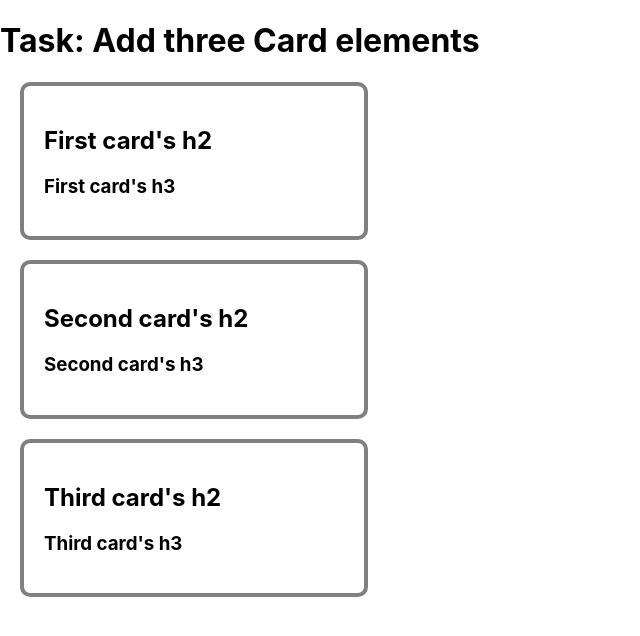
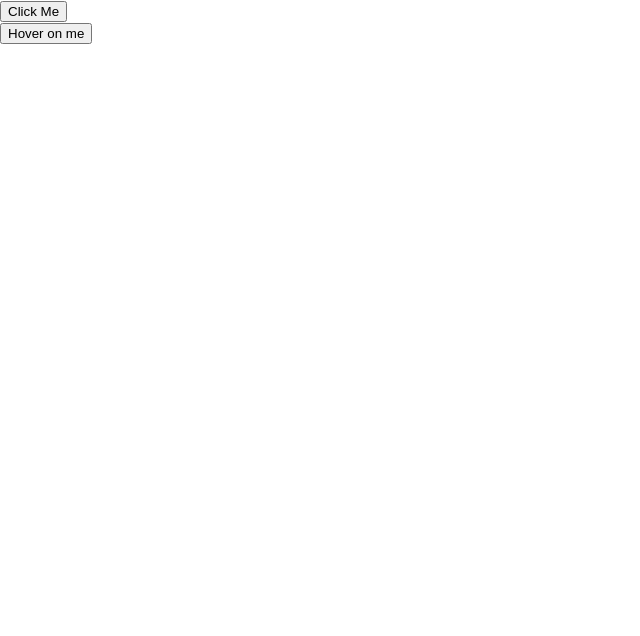
Before and after one commit to palakgarg007/firstapp, a React (Create React App) app: page / in a window 1280 px wide. Shown: the top 636 px of the page, without its empty margins (0-640 px from the left). Built offline with nearby package versions, Linux system fonts and the light colour scheme.

Commit message:
Event Listeners

```diff
--- a/src/App.js
+++ b/src/App.js
@@ -1,6 +1,6 @@
 // import logo from './logo.svg';
 import './App.css';
-import Heading from './Heading';
+import Heading from './components/Heading';
 import Bag from './components/Bag';
 import Apples from './components/Apples';
 import Pears from './components/Pears';
@@ -11,6 +11,7 @@ import Intro3 from './components/Intro3';
 import Promo from './components/Promo';
 import Footer from './components/Footer';
 import Cards from './components/Cards';
+import Btn from './Event Components/Btn'
 
 function App() {
   return(
@@ -29,11 +30,15 @@ function App() {
     // </div>
 
 
+    // <div>
+    //   <h1>Task: Add three Card elements</h1>
+    //   <Cards h2="First card's h2" h3="First card's h3" />
+    //   <Cards h2="Second card's h2" h3="Second card's h3" />
+    //   <Cards h2="Third card's h2" h3="Third card's h3" />
+    // </div>
+
     <div>
-      <h1>Task: Add three Card elements</h1>
-      <Cards h2="First card's h2" h3="First card's h3" />
-      <Cards h2="Second card's h2" h3="Second card's h3" />
-      <Cards h2="Third card's h2" h3="Third card's h3" />
+      <Btn />
     </div>
   )
 }
--- /dev/null
+++ b/src/Event Components/Btn.js
@@ -0,0 +1,24 @@
+const captureClick = () => {
+    console.log("Clicked")
+}
+
+const captureHover = () => console.log("Mouse Over")
+
+function Btn(){
+    return(
+        <div>
+            <div>
+                <button onClick={captureClick}>
+                    Click Me
+                </button>
+            </div>
+            <div>
+                <button onMouseOver={captureHover}>
+                    Hover on me
+                </button>
+            </div>
+        </div>
+    );
+};
+
+export default Btn;
--- a/src/Heading.js
+++ /dev/null
@@ -1,7 +0,0 @@
-function Heading(props){
-    return(
-        <h1 className="text-2xl">Hello {props.name}</h1>
-    );
-};
-
-export default Heading;
```
